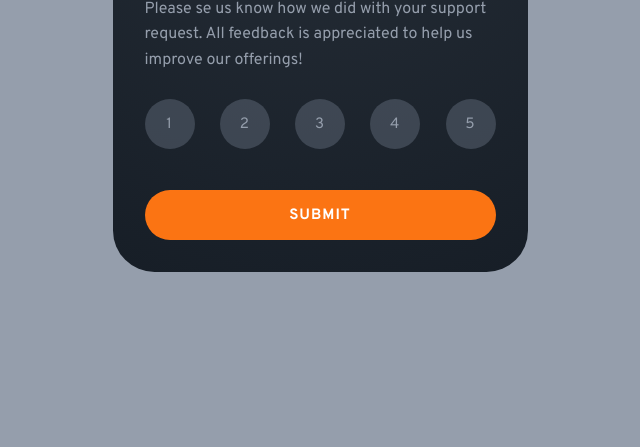
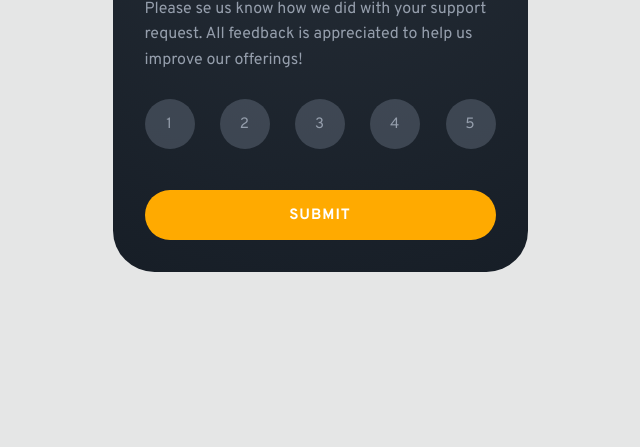
Before and after one commit to dupakarovsky/fem_interactive_rating_component, a website built with Vite: page index.html in a window 1280 px wide. Shown: the part 353-800 px from the top of the page, without its empty margins (320-960 px from the left). Built offline with nearby package versions, Linux system fonts and the light colour scheme.

Commit message:
theme scss update

```diff
--- a/scss/_theme.scss
+++ b/scss/_theme.scss
@@ -1,23 +1,75 @@
 :root {
-   /* LIGHT MODE */
-   --brand: var(--orange);
-   --surface1-light: var(--light-grey);
-
-   /* DARK MODE */
-   --brand: var(--orange);
-   --surface1-dark: var(--very-dark-blue);
    /* COLOR MODE PREFERENCE: */
    color-scheme: light;
+   /* LIGHT MODE */
+   --brand-light: 40 100% 50%;
+   --text1-light: 210 2% 10%;
+   --text2-light: 210 2% 15%;
+   --text3-light: 210 2% 20%;
+   --surface1-light: 210 2% 90%;
+   --surface2-light: 210 2% 85%;
+   --surface3-light: 210 2% 75%;
+   --surface4-light: 210 2% 65%;
+   /* DARK MODE */
+   --brand-dark: 40 100% 50%;
+   --text1-dark: 210 2% 90%;
+   --text2-dark: 210 2% 80%;
+   --text3-dark: 210 2% 75%;
+   --surface1-dark: 210 20% 10%;
+   --surface2-dark: 210 2% 15%;
+   --surface3-dark: 210 2% 25%;
+   --surface4-dark: 210 2% 35%;
 }
 @media only screen and (prefers-color-scheme: light) {
    :root {
-      --brand: var(--orange);
+      /* COLOR MODE PREFERENCE: */
+      color-scheme: light;
+      --brand: var(--brand-light);
+      --text1: var(--text1-light);
+      --text2: var(--text2-light);
+      --text3: var(--text3-light);
       --surface1: var(--surface1-light);
+      --surface2: var(--surface2-light);
+      --surface3: var(--surface3-light);
+      --surface4: var(--surface4-light);
    }
 }
 @media only screen and (prefers-color-scheme: dark) {
    :root {
-      --brand: var(--orange);
+      /* COLOR MODE PREFERENCE: */
+      color-scheme: dark;
+      --brand: var(--brand-dark);
+      --text1: var(--text1-dark);
+      --text2: var(--text2-dark);
+      --text3: var(--text3-dark);
       --surface1: var(--surface1-dark);
+      --surface2: var(--surface2-dark);
+      --surface3: var(--surface3-dark);
+      --surface4: var(--surface4-dark);
    }
 }
+
+[color-scheme="light"] {
+   /* LIGHT MODE */
+   color-scheme: light;
+   --brand: var(--brand-light);
+   --text1: var(--text1-light);
+   --text2: var(--text2-light);
+   --text3: var(--text3-light);
+   --surface1: var(--surface1-light);
+   --surface2: var(--surface2-light);
+   --surface3: var(--surface3-light);
+   --surface4: var(--surface4-light);
+}
+[color-scheme="dark"] {
+   /* DARK MODE */
+   color-scheme: dark;
+   --brand: var(--brand-dark);
+   --text1: var(--text1-dark);
+   --text2: var(--text2-dark);
+   --text3: var(--text3-dark);
+   --surface1: var(--surface1-dark);
+   --surface2: var(--surface2-dark);
+   --surface3: var(--surface3-dark);
+   --surface4: var(--surface4-dark);
+}
```
